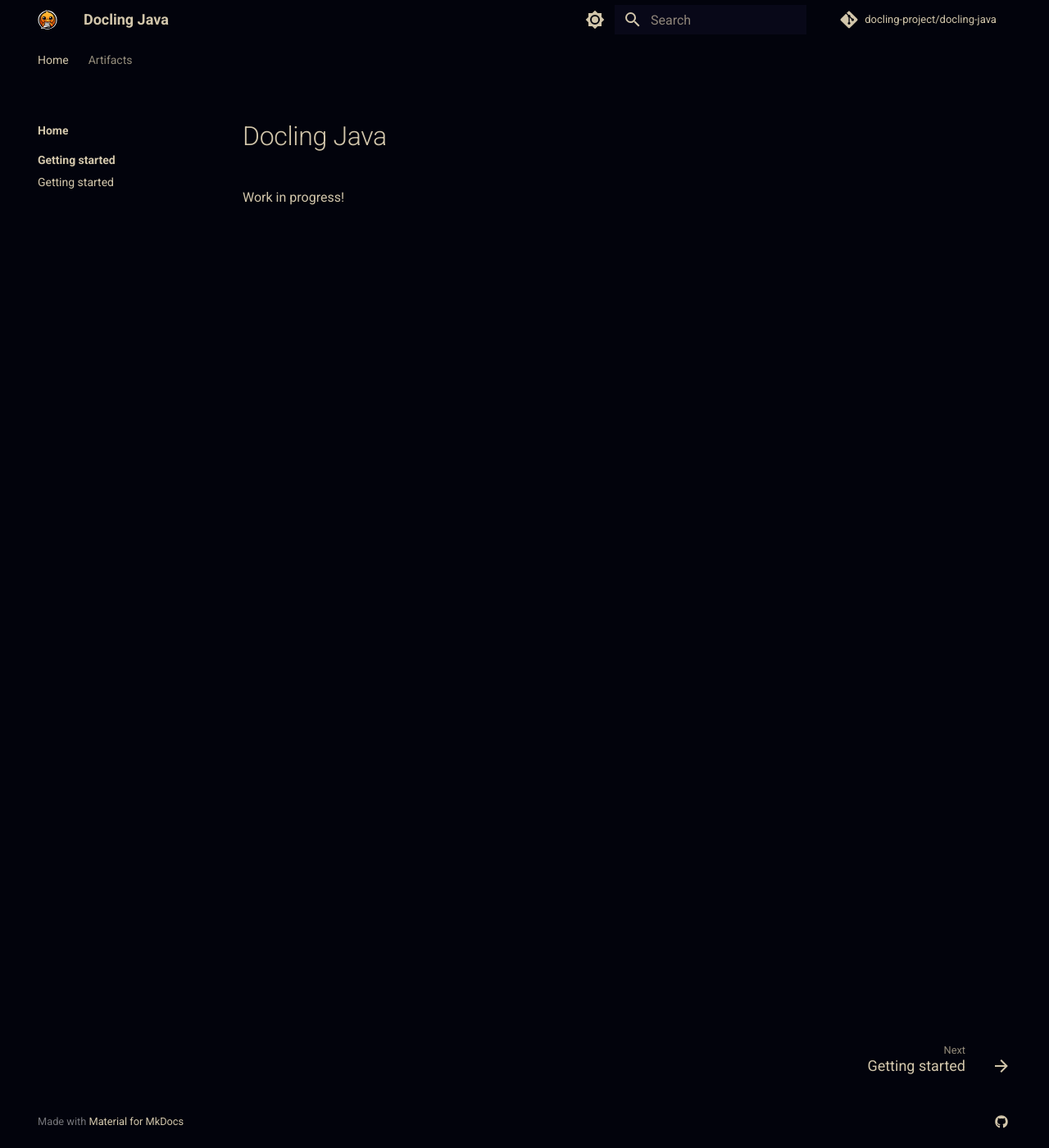
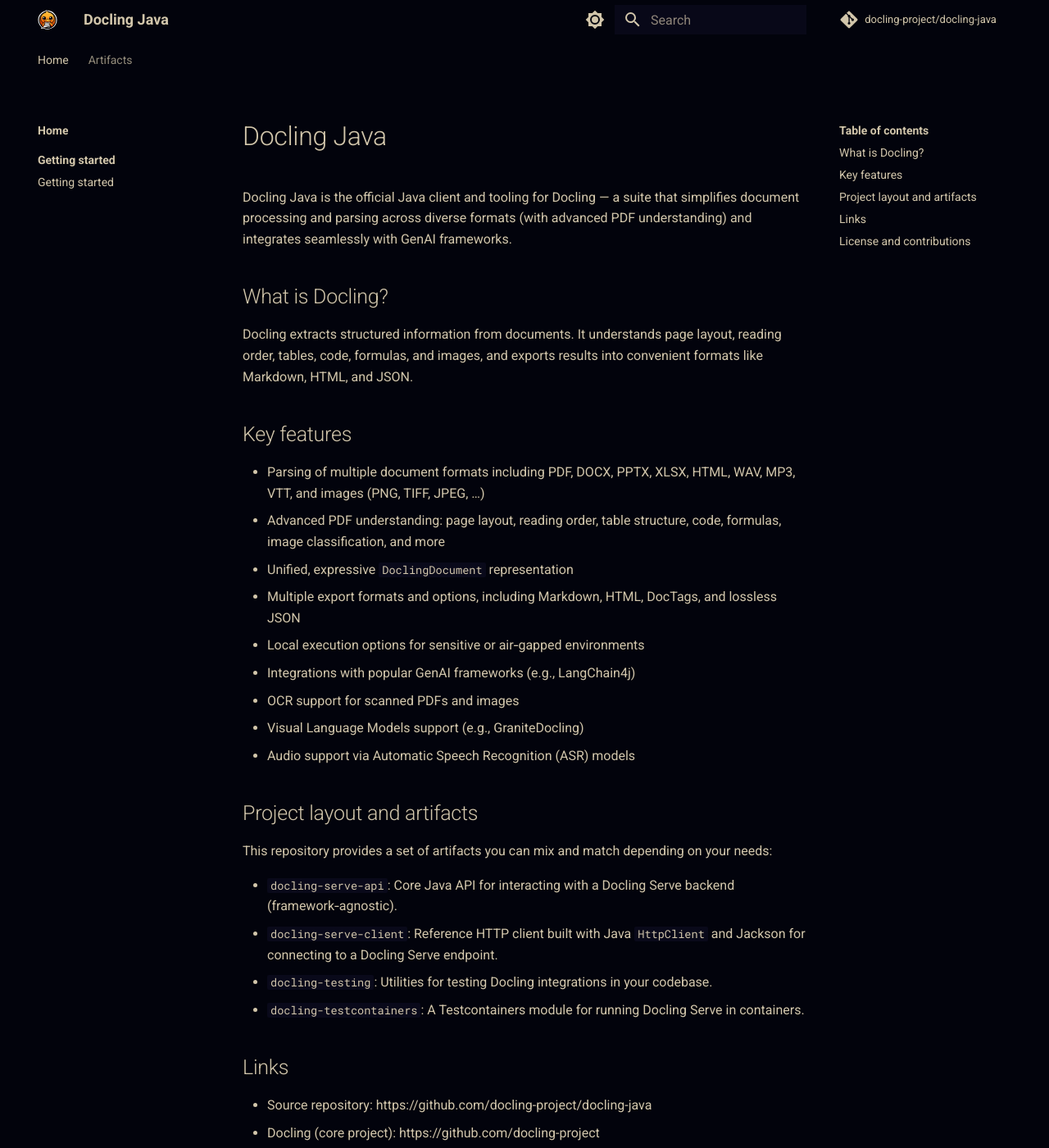
Before and after one commit to edeandrea/docling-java, an MkDocs documentation site: the page built from docs/src/doc/docs/index.md, in a window 1280 px wide and 1400 px high. Shown: the whole window at 82% size. Built offline with MkDocs 1.6.1 and Material for MkDocs 9.7.7, drawn with Linux system fonts in a browser that asks for light colours; comment, search, counter and statistics services are not loaded; the version menu is left out; some of the changed text lies outside the part shown.

Commit message:
feat: enhance documentation, workflows, and version-tests results presentation (#63)
- Expanded `Getting Started` and `index` docs with usage examples, key features, and resource links.
- Improved `docling-serve` API and client docs with compatibility tables.
- Updated version-test templates to display results with icons for better readability.
- Modified workflows to synchronize compatibility tables with docs and auto-create PRs.
- Added documentation links in the main `README.md`.

Fixes #61

Signed-off-by: Eric Deandrea <eric.deandrea@ibm.com>

```diff
--- a/docs/src/doc/docs/index.md
+++ b/docs/src/doc/docs/index.md
@@ -1,2 +1,40 @@
 # Docling Java
-Work in progress!
+
+Docling Java is the official Java client and tooling for [Docling](https://docling.ai) — a suite that simplifies document processing and parsing across diverse formats (with advanced PDF understanding) and integrates seamlessly with GenAI frameworks.
+
+## What is Docling?
+
+[Docling](https://github.com/docling-project) extracts structured information from documents. It understands page layout, reading order, tables, code, formulas, and images, and exports results into convenient formats like Markdown, HTML, and JSON.
+
+## Key features
+
+- Parsing of multiple document formats including PDF, DOCX, PPTX, XLSX, HTML, WAV, MP3, VTT, and images (PNG, TIFF, JPEG, …)
+- Advanced PDF understanding: page layout, reading order, table structure, code, formulas, image classification, and more
+- Unified, expressive `DoclingDocument` representation
+- Multiple export formats and options, including Markdown, HTML, DocTags, and lossless JSON
+- Local execution options for sensitive or air‑gapped environments
+- Integrations with popular GenAI frameworks (e.g., LangChain4j)
+- OCR support for scanned PDFs and images
+- Visual Language Models support (e.g., GraniteDocling)
+- Audio support via Automatic Speech Recognition (ASR) models
+
+## Project layout and artifacts
+
+This repository provides a set of artifacts you can mix and match depending on your needs:
+
+- [`docling-serve-api`](docling-serve/serve-api.md): Core Java API for interacting with a [Docling Serve](https://github.com/docling-project/docling-serve) backend (framework‑agnostic).
+- [`docling-serve-client`](docling-serve/serve-client.md): Reference HTTP client built with Java `HttpClient` and [Jackson](https://github.com/FasterXML/jackson) for connecting to a [Docling Serve](https://github.com/docling-project/docling-serve) endpoint.
+- [`docling-testing`](testing.md): Utilities for testing Docling integrations in your codebase.
+- [`docling-testcontainers`](testcontainers.md): A [Testcontainers](https://testcontainers.com/) module for running Docling Serve in containers.
+
+## Links
+
+- Source repository: https://github.com/docling-project/docling-java
+- Docling (core project): https://github.com/docling-project
+- Supported formats: https://docling-project.github.io/docling/usage/supported_formats/
+- DoclingDocument concept: https://docling-project.github.io/docling/concepts/docling_document/
+- Community Discord: https://docling.ai/discord
+
+## License and contributions
+
+The codebase is released under the MIT License. Contributions are welcome — please see `CONTRIBUTING.md` for guidelines and `CODE_OF_CONDUCT.md` for community standards.
```
Also changed, not shown: docling-testing/docling-version-tests/src/main/resources/templates/results/results.md (+8 -8 lines), docs/src/doc/docs/docling-serve/serve-api.md (+10 -0 lines), docs/src/doc/docs/docling-serve/serve-client.md (+10 -0 lines), docs/src/doc/docs/getting-started.md (+31 -0 lines), README.md, docs/src/doc/docs/includes/docling-serve/serve-compatibility.md (added), 5 other files.
